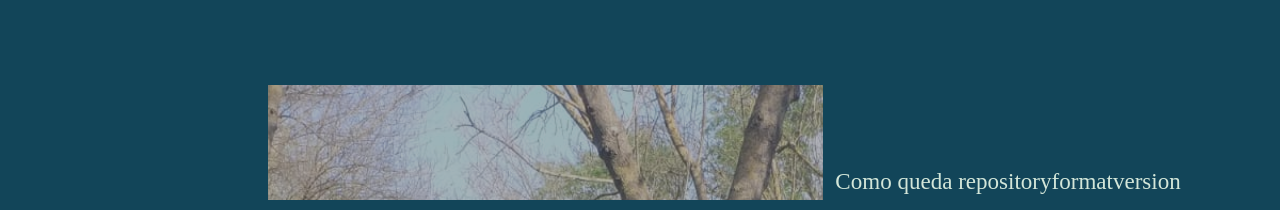
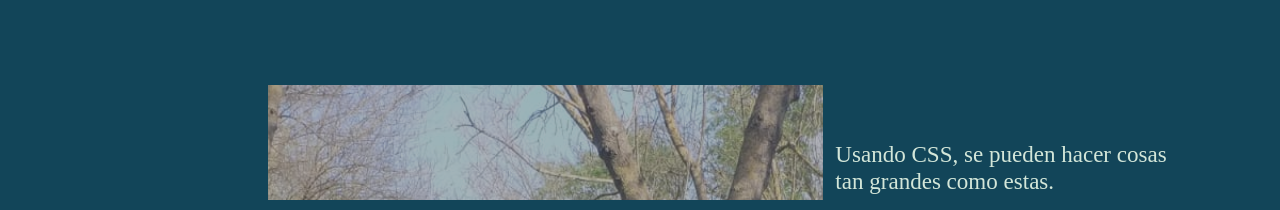
Before and after one commit to Piichardo30/Explicacion, a plain HTML site: page index.html in a window 1280 px wide. Shown: the top 210 px of the page. Drawn offline with Linux system fonts and the light colour scheme.

Commit message:
Cambio del primer DIV.
Co-Authored-By: Jacibran <jacibran32@gmail.com>

```diff
--- a/index.html
+++ b/index.html
@@ -20,7 +20,7 @@
       <div></div>
       <div></div>
       <div id="row1a"></div>
-      <div id="row1b"><p>Como queda repositoryformatversion</p></div>
+      <div id="row1b"><p>Usando CSS, se pueden hacer cosas tan grandes como estas.</p></div>
       <div></div>
     <!-- row2 -->
       <div></div>
```
